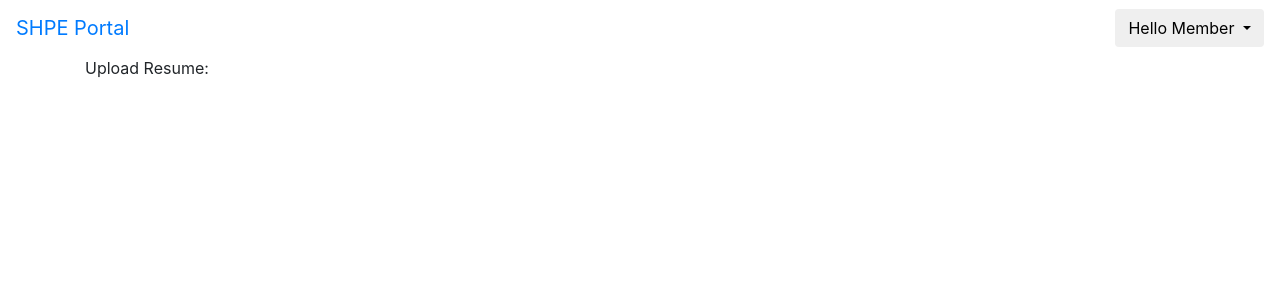
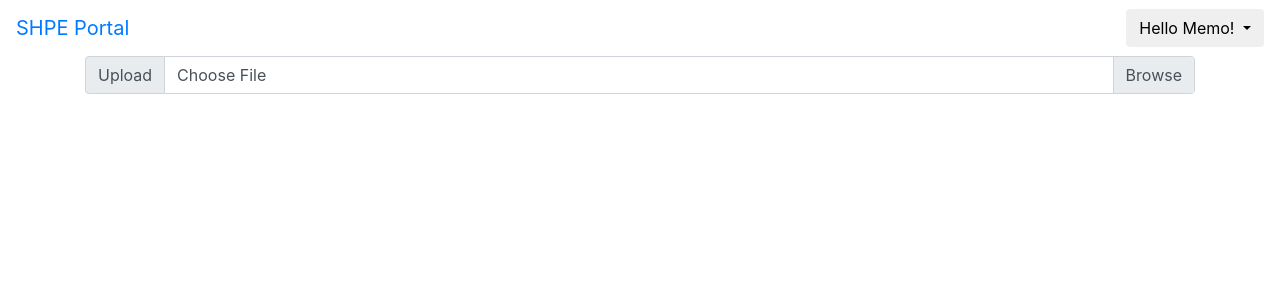
Before and after one commit to SHPE-at-UCI/shpe-uci-portal, a Flask app: page /dashboard in a window 1280 px wide. Shown: the top 300 px of the page. Run offline with Flask 2, Linux system fonts and the light colour scheme; some libraries are stand-ins or nearby versions.

Commit message:
Resume upload input added

```diff
--- a/app/static/js/dashboard.js
+++ b/app/static/js/dashboard.js
@@ -0,0 +1,5 @@
+function myFunction() {
+    console.log("Hello");
+    let fileName = document.getElementById('resumeUpload').value;
+    document.getElementById('resumeLabel').innerHTML = fileName;
+}
--- a/app/templates/dashboard.html
+++ b/app/templates/dashboard.html
@@ -2,6 +2,7 @@
 <!--Import the <head> from 'base.html'-->
 {% block header %}
     <title>Dashboard</title>
+    <script src="{{ url_for('static', filename='js/dashboard.js') }}"></script>
     {% block title %}
     {% endblock %}
 {% endblock %}
@@ -13,7 +14,7 @@
         <a class="navbar-brand" href="#">SHPE Portal</a>
         <div class="dropdown">
             <button type="button" class="btn dropdown-toggle" data-toggle="dropdown">
-                Hello Member
+                Hello Memo!
             </button>
             <div class="dropdown-menu">
                 <a class="dropdown-item" href="#">Portfolio</a>
@@ -25,7 +26,15 @@
 </container>
 
 <div class="container">
-    Upload Resume:
+    <div class="input-group">
+        <div class="input-group-prepend">
+            <span class="input-group-text">Upload</span>
+        </div>
+        <div class="custom-file">
+            <input type="file" class="custom-file-input" id="resumeUpload" onChange="myFunction()">
+            <label class="custom-file-label" for="resumeUpload" id="resumeLabel">Choose File</label>
+        </div>
+    </div>
 </div>
 
 {% endblock %}
```
